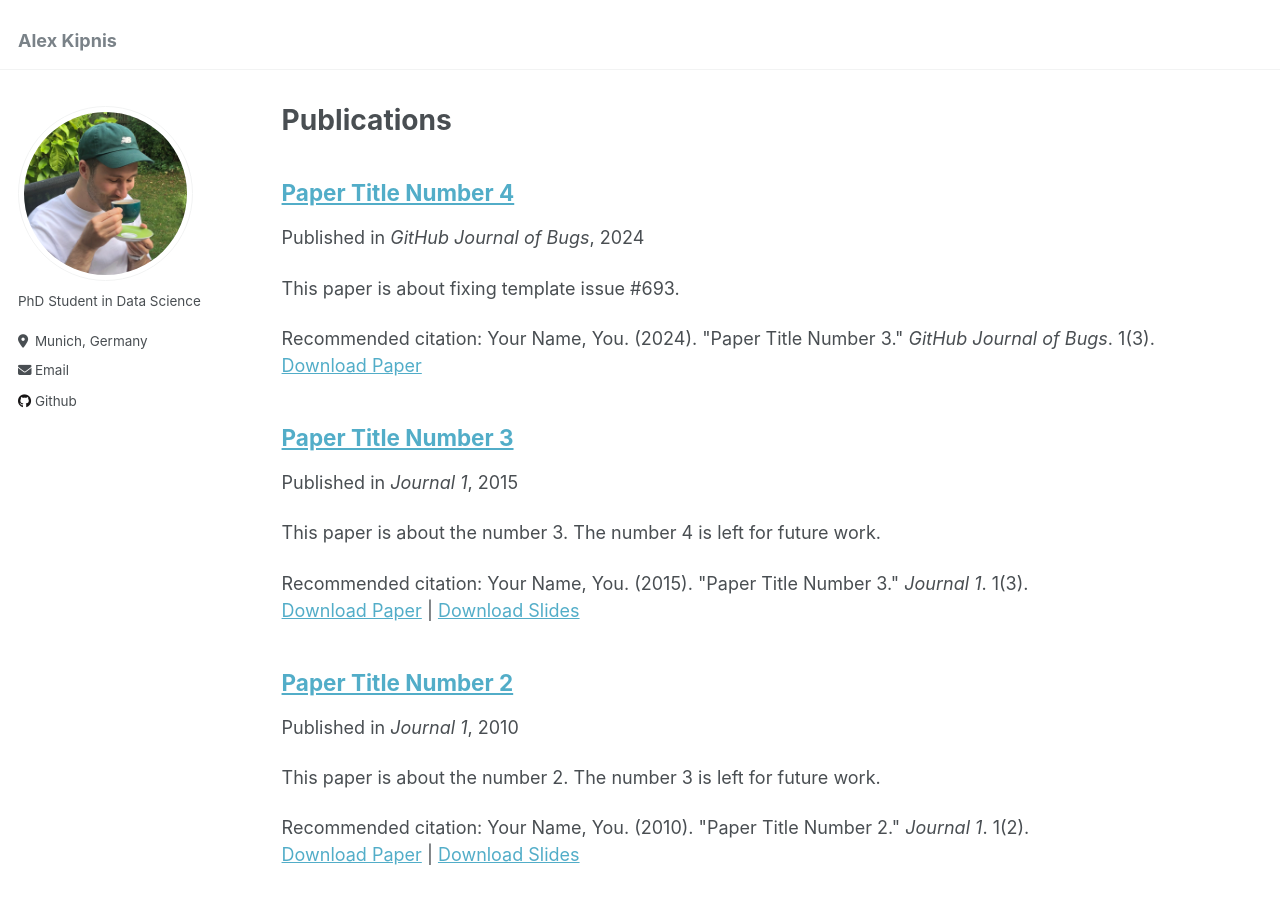
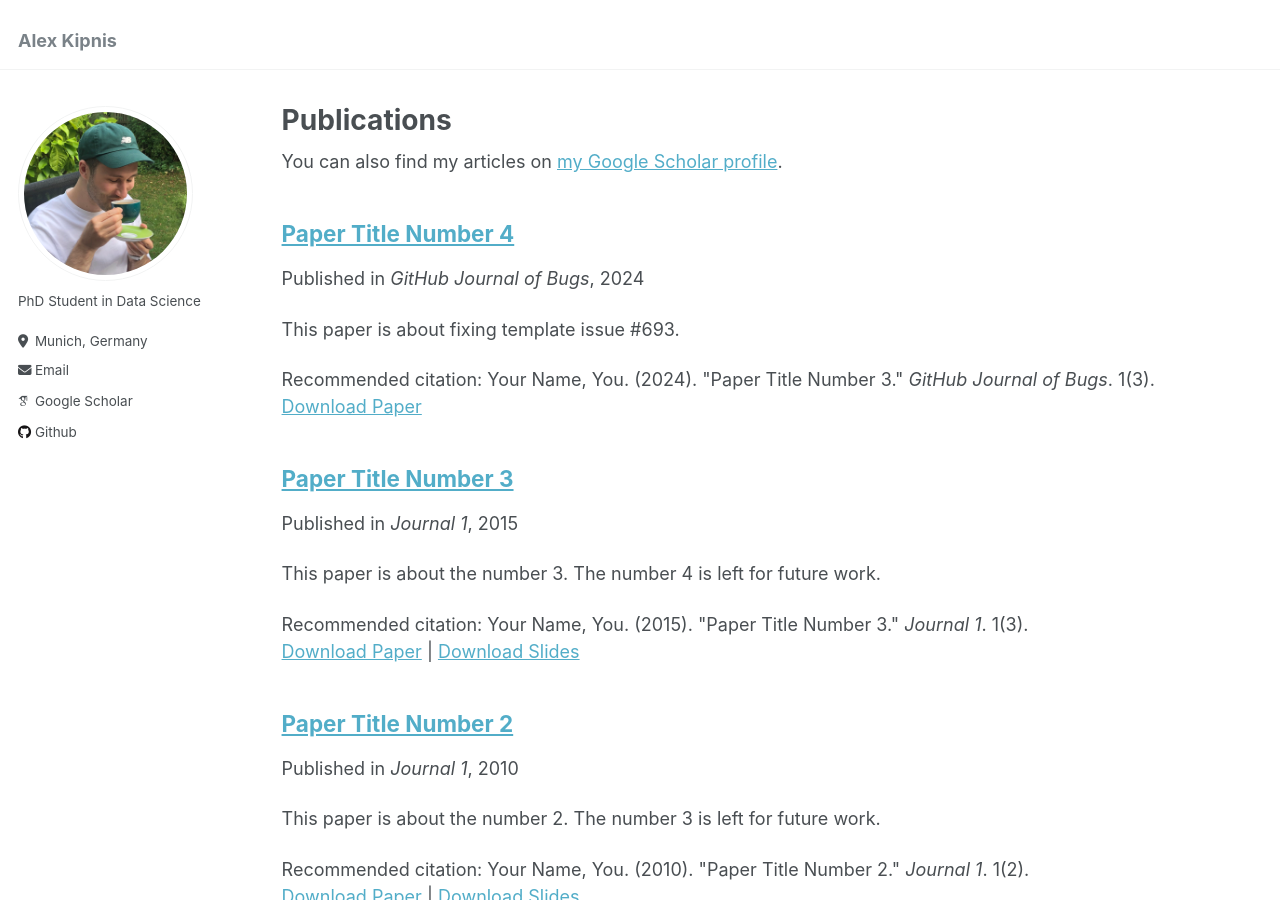
Before and after one commit to adkipnis/adkipnis.github.io, a Jekyll site: the page built from _pages/publications.md, in a window 1280 px wide and 900 px high. Built offline with Jekyll 4.4.1, drawn with Linux system fonts in a browser that asks for light colours; some web fonts are replaced; some of the changed lines change nothing that is shown.

Commit message:
Update _config.yml

```diff
--- a/_config.yml
+++ b/_config.yml
@@ -32,7 +32,7 @@
 
   # Academic websites
   arxiv            : # URL - Update with the correct link to your profile
-  googlescholar    : # URL
+  googlescholar    : "https://scholar.google.com/citations?hl=en&view_op=list_works&gmla=APjjwuYD27sbUPeHJPpMMUohsn6dnjfLBQDEVBYzElUdufCWv7NnT9zKiELINF5cIC4Fq2Bw9iI6KEyC8cDH3A&user=jE2ViIsAAAAJ"
   impactstory      : # URL
   orcid            : # URL
   semantic         : # URL
```
